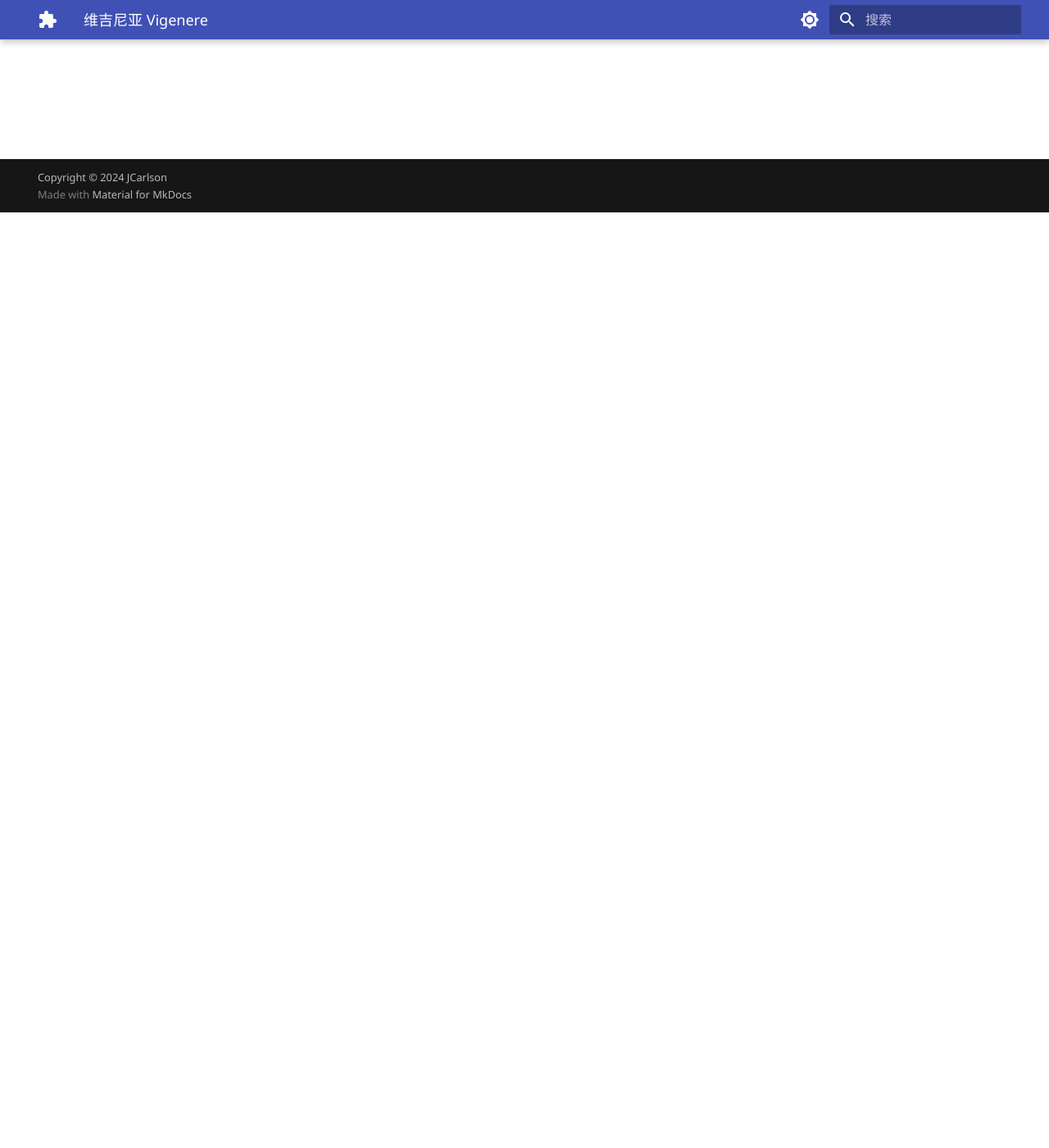
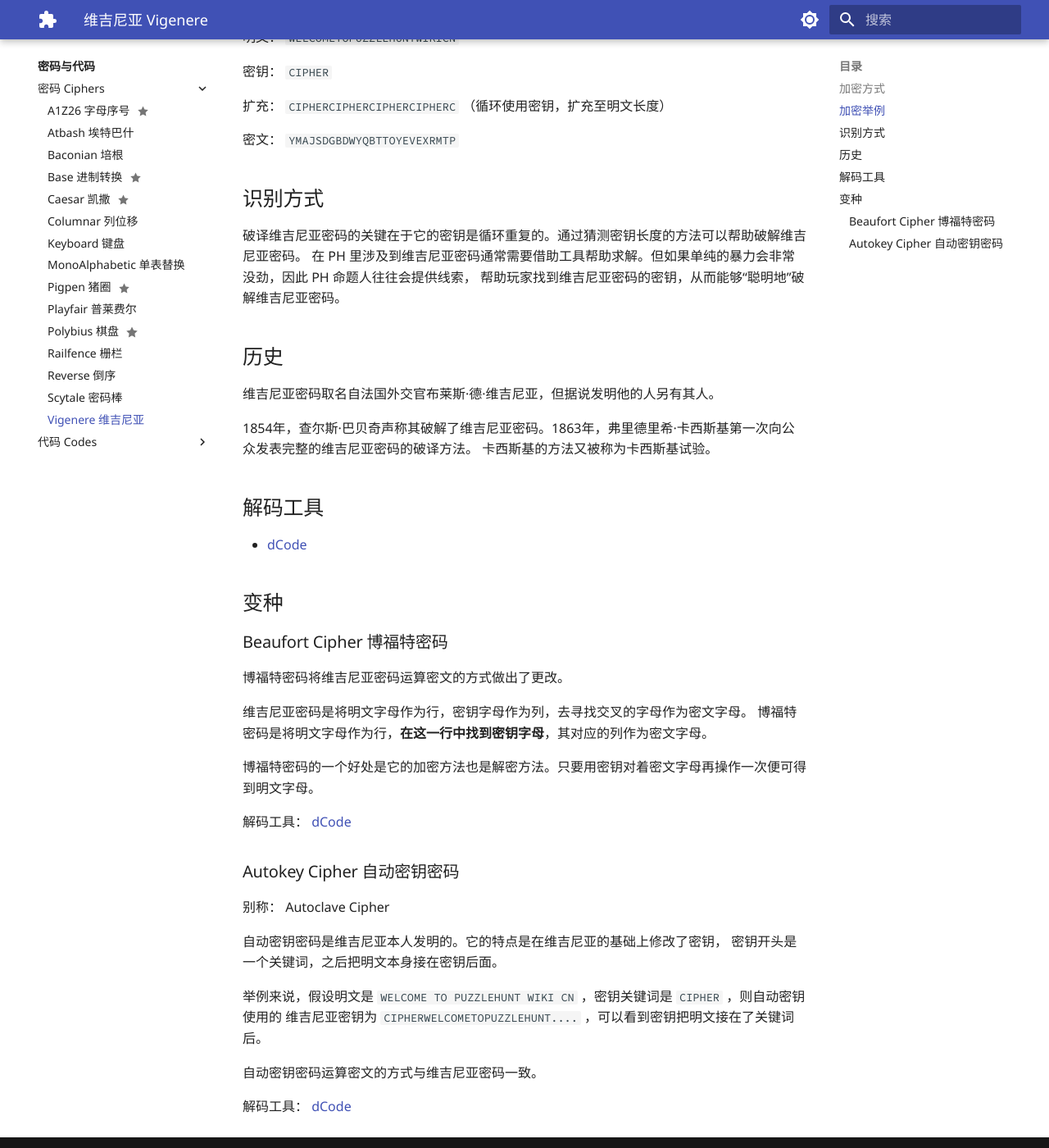
Before and after one commit to JimmyCHWang/puzzle-hunt-wiki-cn, an MkDocs documentation site: the page built from docs/ciphers-and-codes/ciphers/vigenere.md, in a window 1280 px wide and 1400 px high, scrolled down 1141 px. Shown: the whole window at 82% size. Built offline with MkDocs 1.6.1 and Material for MkDocs 9.7.7, drawn with Linux system fonts in a browser that asks for light colours; plug-ins that fetch from the network failed and are left out; some of the changed text lies outside the part shown.

Commit message:
Vigenere

```diff
--- a/docs/ciphers-and-codes/ciphers/vigenere.md
+++ b/docs/ciphers-and-codes/ciphers/vigenere.md
@@ -2,3 +2,76 @@
 title: 维吉尼亚 Vigenere
 description: 维吉尼亚密码及其变种
 ---
+
+## 加密方式
+
+维吉尼亚密码是经典的替换式密码。对比其他替换式密码，其破译难度相对较高，因而更有知名度。
+
+维吉尼亚密码可以看作是若干个不同的[凯撒密码](./caesar.md)的结合。每个凯撒密码的移位组成了维吉尼亚密码的密钥。
+
+举例来说，密钥为 1, 14, 19, 便是将明文第一个字母按 1 位凯撒加密，第二个字母按 14 位凯撒加密，第三个字母按 19 位凯撒加密，
+第四个字母用回 1 位凯撒加密，以此类推。密钥是循环使用的。
+
+上面提到的密钥通常使用字母来代替，对应字母为 A 在经过凯撒移位后的新字母。上面 1, 14, 19 的密钥便是 BOT 。
+
+为了方便进行加密与解密工作，常用以下表格进行加密与解密工作。找到明文字母所在的行与密钥所在的列，行列之间的交点便是需要加密的字符。
+类似的，通过找到密钥所在的列，并找到那一行的密文字母，所在的那一行便是对应的明文字母。
+
+<figure markdown>
+  ![维吉尼亚密码](../../_static/images/vigenere_square.svg){ width="300" }
+  <figcaption markdown>维吉尼亚方阵</figcaption>
+</figure>
+
+## 加密举例
+
+明文： `WELCOMETOPUZZLEHUNTWIKICN`
+
+密钥： `CIPHER`
+
+扩充： `CIPHERCIPHERCIPHERCIPHERC` （循环使用密钥，扩充至明文长度）
+
+密文： `YMAJSDGBDWYQBTTOYEVEXRMTP`
+
+## 识别方式
+
+破译维吉尼亚密码的关键在于它的密钥是循环重复的。通过猜测密钥长度的方法可以帮助破解维吉尼亚密码。
+在 PH 里涉及到维吉尼亚密码通常需要借助工具帮助求解。但如果单纯的暴力会非常没劲，因此 PH 命题人往往会提供线索，
+帮助玩家找到维吉尼亚密码的密钥，从而能够“聪明地”破解维吉尼亚密码。
+
+## 历史
+
+维吉尼亚密码取名自法国外交官布莱斯·德·维吉尼亚，但据说发明他的人另有其人。
+
+1854年，查尔斯·巴贝奇声称其破解了维吉尼亚密码。1863年，弗里德里希·卡西斯基第一次向公众发表完整的维吉尼亚密码的破译方法。
+卡西斯基的方法又被称为卡西斯基试验。
+
+## 解码工具
+
+- [dCode](https://www.dcode.fr/vigenere-cipher)
+
+## 变种
+
+### Beaufort Cipher 博福特密码
+
+博福特密码将维吉尼亚密码运算密文的方式做出了更改。
+
+维吉尼亚密码是将明文字母作为行，密钥字母作为列，去寻找交叉的字母作为密文字母。
+博福特密码是将明文字母作为行，**在这一行中找到密钥字母**，其对应的列作为密文字母。
+
+博福特密码的一个好处是它的加密方法也是解密方法。只要用密钥对着密文字母再操作一次便可得到明文字母。
+
+解码工具： [dCode](https://www.dcode.fr/beaufort-cipher)
+
+### Autokey Cipher 自动密钥密码
+
+别称： Autoclave Cipher
+
+自动密钥密码是维吉尼亚本人发明的。它的特点是在维吉尼亚的基础上修改了密钥，
+密钥开头是一个关键词，之后把明文本身接在密钥后面。
+
+举例来说，假设明文是 `WELCOME TO PUZZLEHUNT WIKI CN` ，密钥关键词是 `CIPHER` ，则自动密钥使用的
+维吉尼亚密钥为 `CIPHERWELCOMETOPUZZLEHUNT....` ，可以看到密钥把明文接在了关键词后。
+
+自动密钥密码运算密文的方式与维吉尼亚密码一致。
+
+解码工具： [dCode](https://www.dcode.fr/autoclave-cipher)
```
Also changed, not shown: docs/_static/images/vigenere_square.svg (added).
